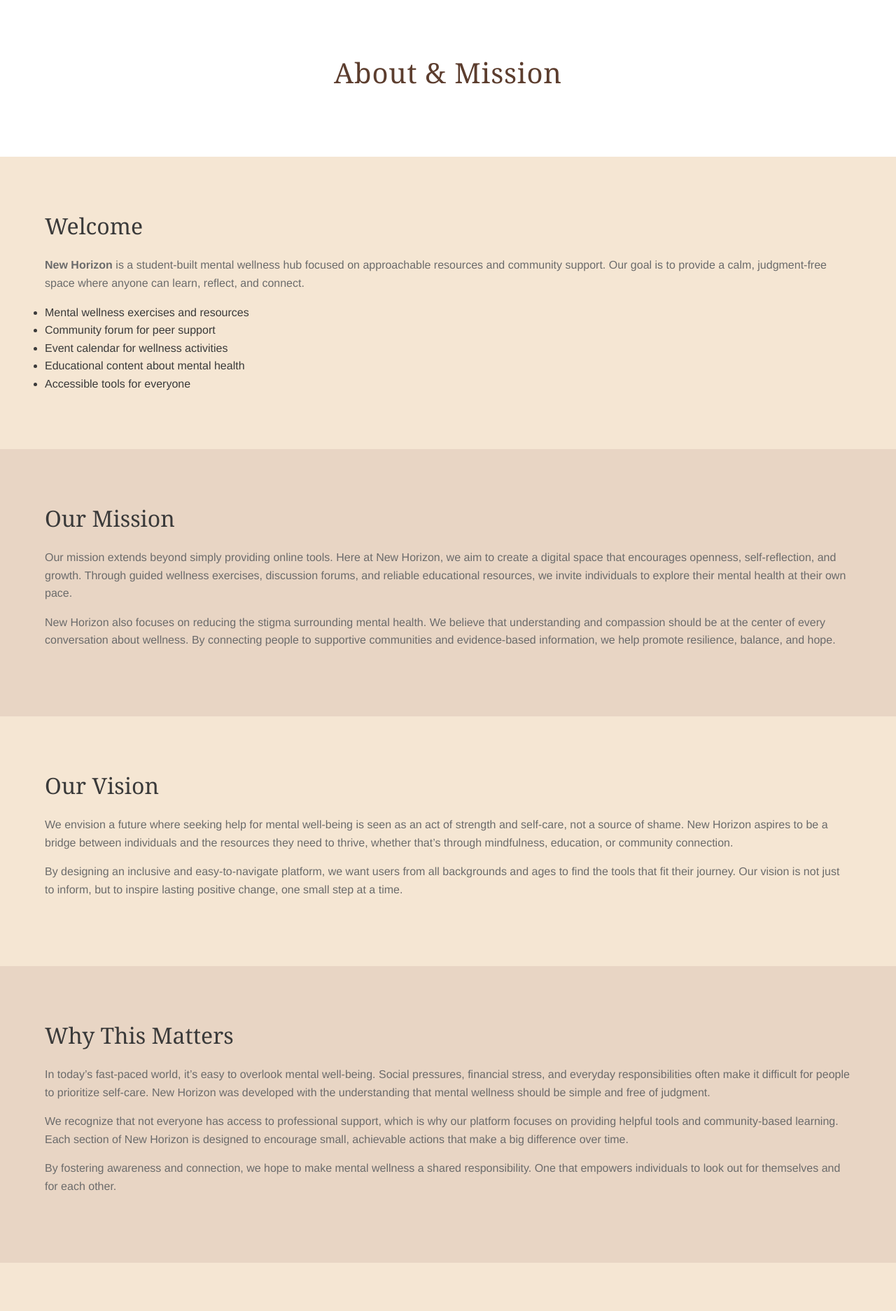
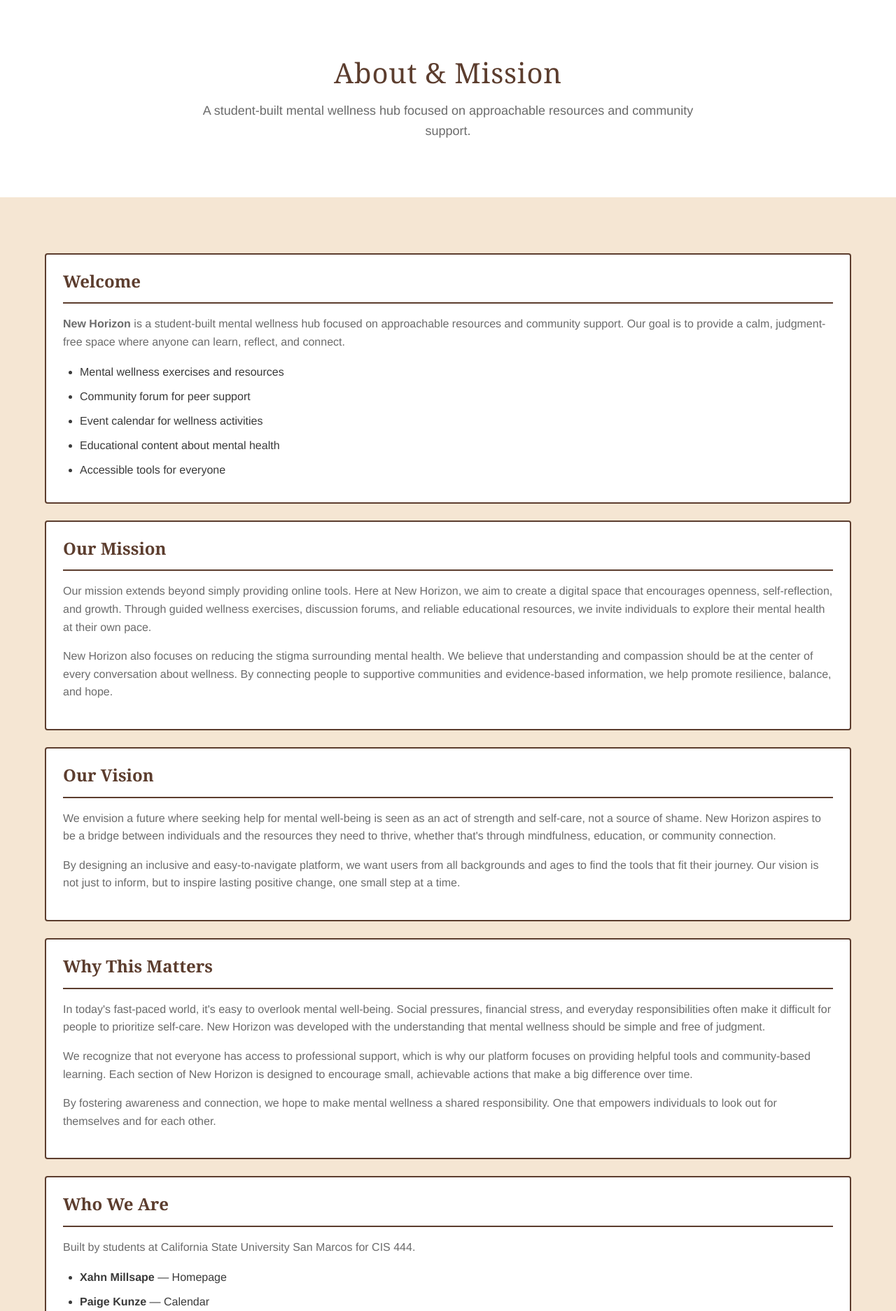
Before and after one commit to dossa009/CS444-NewHorizon, a PHP site: page /pages/about.html in a window 1280 px wide. Shown: the part 65-1939 px from the top of the page at 70% size. Run offline with PHP 8.4, Linux system fonts and the light colour scheme; some libraries are stand-ins or nearby versions.

Commit message:
fix about

```diff
--- a/frontend/css/about.css
+++ b/frontend/css/about.css
@@ -17,39 +17,73 @@
   font-size: 2.5rem;
   color: var(--dark-brown);
   margin-bottom: var(--gap-sm);
-}
-
-/* Box style for legacy sections */
-.about-box {
-  border: 2px solid var(--dark-brown);
-  background-color: var(--white);
-  padding: var(--gap-md);
-  margin-bottom: var(--gap-md);
-  border-radius: 4px;
-}
-
-.about-box h2 {
-  border-bottom: 2px solid var(--dark-brown);
-  padding-bottom: var(--gap-xs);
-  margin-bottom: var(--gap-md);
-  color: var(--dark-brown);
   font-family: var(--font-heading);
 }
 
-.about-box ul {
-  margin-left: var(--gap-md);
-  color: var(--text-dark);
+.about-hero__description {
+  max-width: 720px;
+  margin: 0 auto;
+  color: var(--text-light);
+  font-size: 1.125rem;
 }
 
-.about-box li {
+/* Card Stack */
+.about-stack {
+  display: flex;
+  flex-direction: column;
+  gap: var(--gap-md);
+}
+
+.about-card {
+  background-color: var(--white);
+  border: 2px solid var(--dark-brown);
+  border-radius: 4px;
+  padding: var(--gap-md);
+  transition: box-shadow 0.2s ease;
+}
+
+.about-card:hover {
+  box-shadow: 0 4px 12px rgba(0, 0, 0, 0.1);
+}
+
+.about-card__title {
+  font-size: 1.5rem;
+  font-weight: 700;
+  color: var(--dark-brown);
+  margin: 0 0 var(--gap-sm) 0;
+  padding-bottom: var(--gap-sm);
+  border-bottom: 2px solid var(--dark-brown);
+  font-family: var(--font-heading);
+}
+
+.about-card__content {
+  color: var(--text-dark);
+  line-height: 1.6;
+}
+
+.about-card__content p {
+  margin-bottom: var(--gap-sm);
+  color: var(--text-light);
+}
+
+.about-card__list {
+  margin-left: var(--gap-md);
+  margin-top: var(--gap-sm);
+  color: var(--text-dark);
+  line-height: 1.7;
+}
+
+.about-card__list li {
   margin-bottom: var(--gap-xs);
 }
 
-/* Note at bottom */
+/* Note Section */
+.about-note-wrapper {
+  text-align: center;
+}
+
 .about-note {
-  text-align: center;
   color: var(--text-light);
-  margin-top: var(--gap-lg);
   font-style: italic;
 }
 
@@ -59,7 +93,7 @@
     font-size: 2rem;
   }
 
-  .about-box {
+  .about-card {
     padding: var(--gap-sm);
   }
 }
--- a/frontend/pages/about.html
+++ b/frontend/pages/about.html
@@ -12,9 +12,6 @@
   <meta name="viewport" content="width=device-width, initial-scale=1.0">
   <meta name="description" content="Learn about New Horizon's mission to provide accessible mental wellness resources and community support.">
   <title>About &amp; Mission — New Horizon</title>
-
-  <!-- Font for small icons -->
-  <link rel="stylesheet" href="https://cdnjs.cloudflare.com/ajax/libs/font-awesome/7.0.1/css/all.min.css">
   <link rel="stylesheet" href="css/base.css">
   <link rel="stylesheet" href="css/about.css">
 </head>
@@ -27,19 +24,25 @@
     <section class="section about-hero">
       <div class="container">
         <h1 class="about-hero__title">About &amp; Mission</h1>
+        <p class="about-hero__description">
+          A student-built mental wellness hub focused on approachable resources and community support.
+        </p>
       </div>
     </section>
 
-    <!-- Welcome -->
+    <!-- Content Cards -->
     <section class="section">
-      <div class="container">
-        <h2>Welcome</h2>
+      <div class="container about-stack">
+        <!-- Welcome Card -->
+        <article class="about-card">
+          <h2 class="about-card__title">Welcome</h2>
+          <div class="about-card__content">
             <p>
               <strong>New Horizon</strong> is a student-built mental wellness hub focused on
               approachable resources and community support. Our goal is to provide a calm,
               judgment-free space where anyone can learn, reflect, and connect.
             </p>
-        <ul>
+            <ul class="about-card__list">
               <li>Mental wellness exercises and resources</li>
               <li>Community forum for peer support</li>
               <li>Event calendar for wellness activities</li>
@@ -47,19 +50,18 @@
               <li>Accessible tools for everyone</li>
             </ul>
           </div>
-    </section>
+        </article>
 
-    <!-- Mission -->
-    <section class="section section--alt">
-      <div class="container">
-        <h2>Our Mission</h2>
+        <!-- Mission Card -->
+        <article class="about-card">
+          <h2 class="about-card__title">Our Mission</h2>
+          <div class="about-card__content">
             <p>
               Our mission extends beyond simply providing online tools. Here at New Horizon, we aim to create a
               digital space that encourages openness, self-reflection, and growth.
               Through guided wellness exercises, discussion forums, and reliable educational
               resources, we invite individuals to explore their mental health at their own pace.
             </p>
-
             <p>
               New Horizon also focuses on reducing the stigma surrounding mental health.
               We believe that understanding and compassion should be at the center of every
@@ -67,19 +69,18 @@
               evidence-based information, we help promote resilience, balance, and hope.
             </p>
           </div>
-    </section>
+        </article>
 
-    <!-- Vision -->
-    <section class="section">
-      <div class="container">
-        <h2>Our Vision</h2>
+        <!-- Vision Card -->
+        <article class="about-card">
+          <h2 class="about-card__title">Our Vision</h2>
+          <div class="about-card__content">
             <p>
               We envision a future where seeking help for mental well-being is seen as an act of
               strength and self-care, not a source of shame.
               New Horizon aspires to be a bridge between individuals and the resources they need
-        to thrive, whether that’s through mindfulness, education, or community connection.
+              to thrive, whether that's through mindfulness, education, or community connection.
             </p>
-
             <p>
               By designing an inclusive and easy-to-navigate platform, we want users from all
               backgrounds and ages to find the tools that fit their journey.
@@ -87,56 +88,58 @@
               one small step at a time.
             </p>
           </div>
-    </section>
+        </article>
 
-    <!-- Why This Matters -->
-    <section class="section section--alt">
-      <div class="container">
-        <h2>Why This Matters</h2>
+        <!-- Why This Matters Card -->
+        <article class="about-card">
+          <h2 class="about-card__title">Why This Matters</h2>
+          <div class="about-card__content">
             <p>
-        In today’s fast-paced world, it’s easy to overlook mental well-being.
+              In today's fast-paced world, it's easy to overlook mental well-being.
               Social pressures, financial stress, and everyday responsibilities often make it
               difficult for people to prioritize self-care.
               New Horizon was developed with the understanding that mental wellness
               should be simple and free of judgment.
             </p>
-
             <p>
               We recognize that not everyone has access to professional support,
               which is why our platform focuses on providing helpful tools and
               community-based learning. Each section of New Horizon is designed to
               encourage small, achievable actions that make a big difference over time.
             </p>
-
             <p>
               By fostering awareness and connection, we hope to make mental wellness
               a shared responsibility. One that empowers individuals to look out
               for themselves and for each other.
             </p>
-    </section>
+          </div>
+        </article>
 
-    <!-- Who We Are -->
-    <section class="section">
-      <div class="container">
-        <div class="about-box">
-          <h2>Who We Are</h2>
+        <!-- Who We Are Card -->
+        <article class="about-card">
+          <h2 class="about-card__title">Who We Are</h2>
+          <div class="about-card__content">
             <p>
               Built by students at California State University San Marcos for CIS 444.
             </p>
-          <ul>
-            <li><strong>Xahn Millsape</strong> — Homepage </li>
+            <ul class="about-card__list">
+              <li><strong>Xahn Millsape</strong> — Homepage</li>
               <li><strong>Paige Kunze</strong> — Calendar</li>
-            <li><strong>William Dorry</strong> — Exercises / About & Mission</li>
+              <li><strong>William Dorry</strong> — Exercises / About &amp; Mission</li>
               <li><strong>Luis Ibarra</strong> — Discussion Forum</li>
-            <li><strong>Arthur Dos Santos</strong> — Structure / Contact / Opportunities </li>
+              <li><strong>Arthur Dos Santos</strong> — Structure / Contact / Opportunities</li>
             </ul>
           </div>
+        </article>
       </div>
     </section>
 
-    <div class="container">
+    <!-- Bottom Note -->
+    <section class="section">
+      <div class="container about-note-wrapper">
         <p class="about-note">Educational project: for learning purposes only — not medical advice.</p>
       </div>
+    </section>
   </main>
 
   <footer data-partial="footer"></footer>
```
Lines whose indentation alone changed are shown as unchanged.
